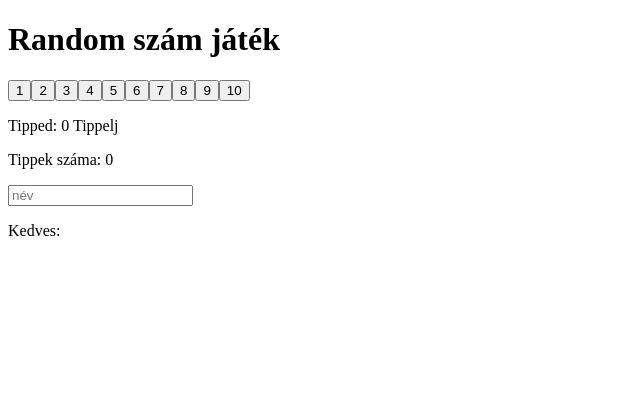
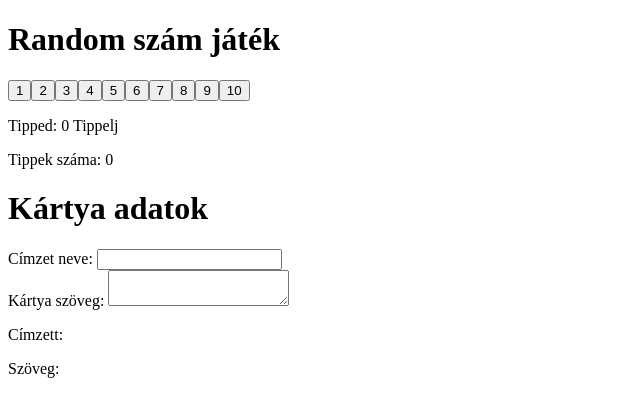
Before and after one commit to HajduThomas/oraimunka_2025_09_29, a React (Vite) app in the folder oraimunka/: page / in a window 1280 px wide. Shown: the top 416 px of the page, without its empty margins (0-640 px from the left). Built offline with nearby package versions, Linux system fonts and the light colour scheme.

Commit message:
Commit_10

```diff
--- a/oraimunka/src/App.jsx
+++ b/oraimunka/src/App.jsx
@@ -5,6 +5,7 @@ function App() {
     <>
       <h1>Random szám játék</h1>
       <Jatek/>
+      <h1>Kártya adatok</h1>
       <Kartyak/>
     </>
   )
--- a/oraimunka/src/Kartyak.jsx
+++ b/oraimunka/src/Kartyak.jsx
@@ -1,16 +1,27 @@
 import { useState } from "react"
 function Kartyak(){
 
-    const[nev, setNev] = useState("");
+    const[adatok, setAdatok] = useState({cimzett: '', szoveg: ''})
 
-    function nevMegjelenites(event){
-        setNev(event.target.value);
-    }
+
     return(
         <>
-            <input placeholder="név"  value={nev} onChange={nevMegjelenites}/>
+            <label htmlFor="cimzett">Címzet neve: </label>
+            <input type="text" name="cimzett" id="cimzett"
+                value={adatok.cimzett}
+                onChange={(e) => setAdatok({...adatok, szoveg: e.target.value})}
+            />
+            <br />
+            <label htmlFor="szoveg">Kártya szöveg: </label>
+            <textarea name="szoveg" id="szoveg"
+                value={adatok.szoveg}
+                onChange={(e) => setAdatok({...adatok, cimzett: e.target.value})}
+            ></textarea>
 
-            <p>Kedves: <strong> {nev}</strong></p>
+            <p>Címzett: {adatok.cimzett}</p>
+            <p>Szöveg: {adatok.szoveg}</p>
+
+
         </>
     )
 }
```
